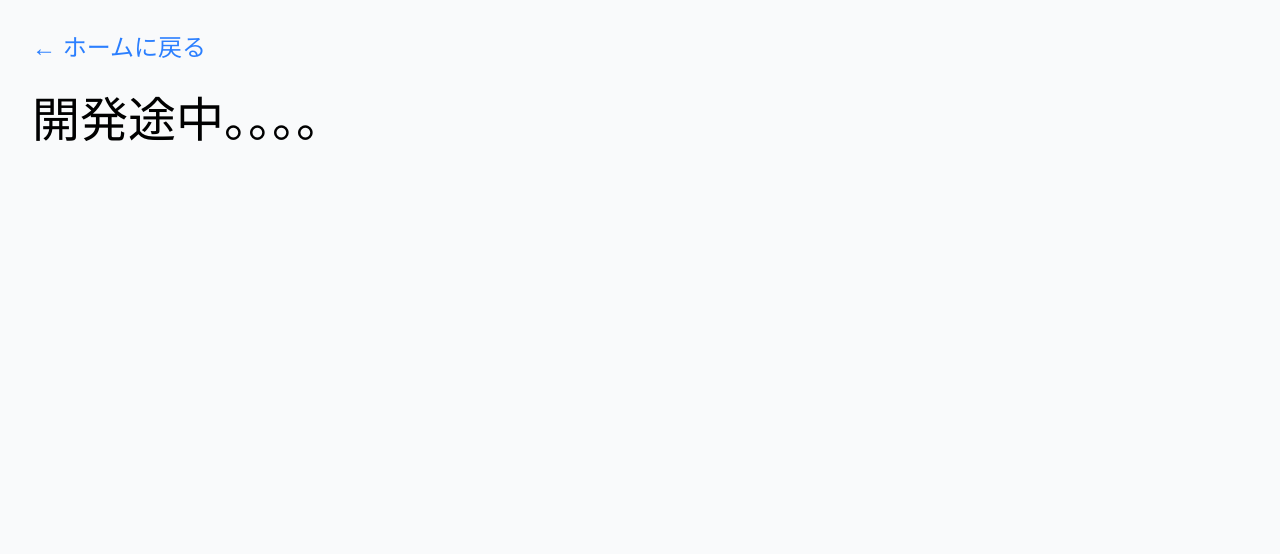
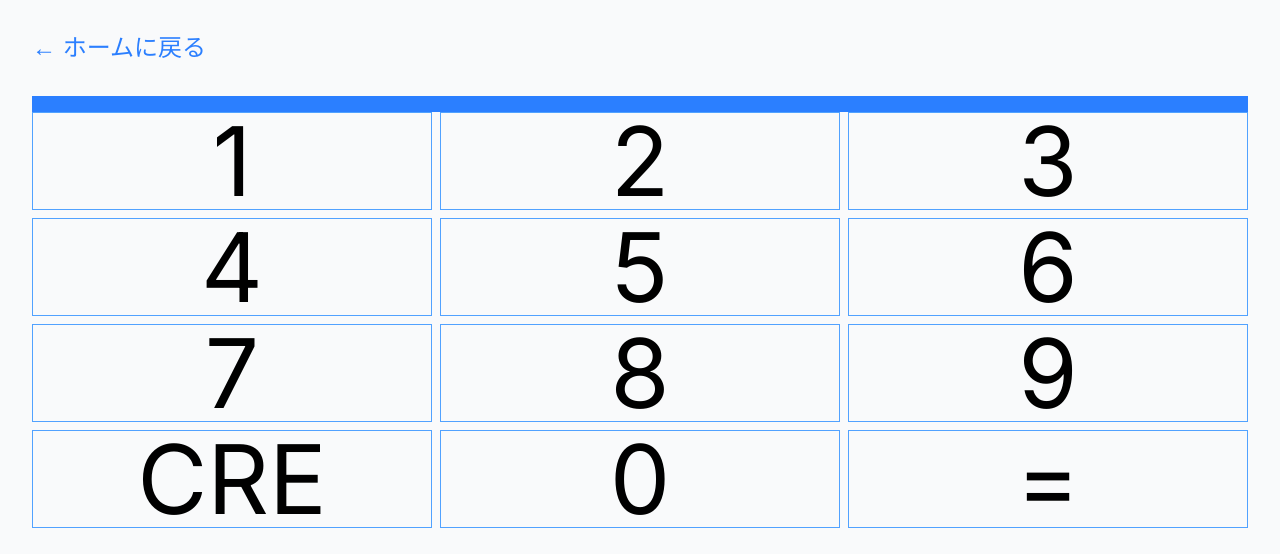
Before and after one commit to Reossann/my-universe, a Next.js app: page /calc in a window 1280 px wide. Shown: the top 554 px of the page. Built offline with nearby package versions, Linux system fonts and the light colour scheme.

Commit message:
feat: 電卓のかたちはできてきた

```diff
--- a/app/calc/page.tsx
+++ b/app/calc/page.tsx
@@ -3,7 +3,6 @@
 import Link from 'next/link'; // 忘れずに！
 import { useState } from 'react';
 import { useRouter } from 'next/navigation'; // ← 1. 追加！
-import { addTodo, deleteTodo, toggleTodo } from '../actions';
 
 
 
@@ -11,18 +10,68 @@ import { addTodo, deleteTodo, toggleTodo } from '../actions';
 
 export default function Calc(){
 
+    const numbersList = ["1","2","3","4","5","6","7","8","9","CRE","0","="];
+    const [result, setResult] = useState<string>("")
+    const handlePrint = (number: string) => {
+        let new_result = structuredClone(result);
+        if ("CRE" === number){
+                new_result = ""
+                setResult(new_result)
+                return
+            }
+        if ("=" === number){
+
+        }
+        if ("+" === number)
+        for (const i of numbersList){
+
+            if (number === i){
+                new_result += number
+                setResult(new_result)
+                return
+            }
+
+        }
+
+
+
+    }
+
 
 
     return(
-        <main className="min-h-screen p-8 bg-gray-50">
+        <main className="
+        min-h-screen
+        p-8
+        bg-gray-50 center
+        min-h-screen
+         ">
             <div className="mb-8">
                 <Link href="/" className="text-blue-500 hover:underline text-2xl">
           ← ホームに戻る
                 </Link>
             </div>
-            <h1 className='text-5xl center'>
-                開発途中。。。。
+            <h1
+            className='text-5xl center bg-blue-500 px-4 py-2'
+            >
+                {result}
             </h1>
+            <div className='
+            grid
+            justify-center
+            grid-cols-3
+            gap-2
+            '>
+            {numbersList.map((numbers) => (
+
+                    <button
+                    key={numbers}
+                    onClick={() => handlePrint(numbers)}
+                    className='text-8xl border border-blue-400'>
+                        {numbers}
+                    </button>
+            ))}
+            </div>
         </main>
     )
 }
```
Also changed, not shown: app/page.module.css (+15 -1 lines).
